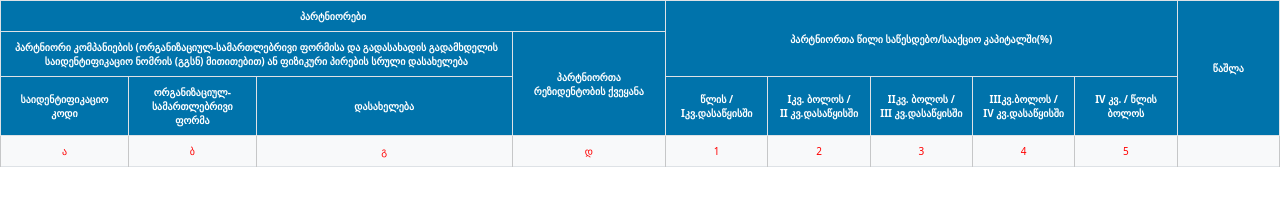
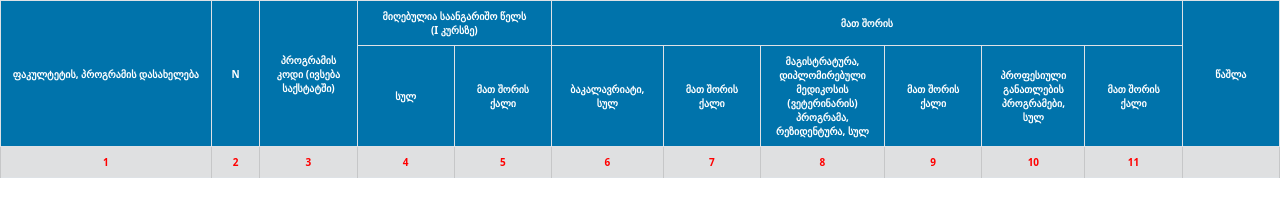
Before and after one commit to nikolozi2001/Testing-Project, a plain HTML site: page tables/university.html in a window 1280 px wide. Drawn offline with nearby package versions, Linux system fonts and the light colour scheme; files whose address does not match are found by name.

Commit message:
Add university component with data grid and summary table for student demographics

```diff
--- a/tables/university.html
+++ b/tables/university.html
@@ -9,68 +9,79 @@
 
 <body>
     <style>
-        #university tbody tr td.table-light {
+        #university thead tr td.table-light {
             color: red !important;
+            font-weight: bold !important;
+            background-color: #f8f9fa !important;
         }
 
-        .university-wliuri th {
+        .university-wliuri th,
+        .university-wliuri td {
             vertical-align: middle;
-            background-color: #0080be;
+            background-color: #0080be !important;
             color: #fff;
             font-size: 10px;
+            font-weight: bold;
         }
 
-        .university-wliuri td {
-            font-size: 10px;
+        .university-wliuri .table-active:nth-child(3) td:first-child,
+        .university_input_wliuri tr td:first-child {
+            width: 13%;
         }
 
-        .university-wliuri .table-active:nth-child(1) th:last-child {
-            width: 8%;
+        .university-wliuri .table-active:nth-child(3) td:nth-child(2),
+        .university_input_wliuri tr td:nth-child(2) {
+            width: 3%;
         }
 
-        .university-wliuri .table-active:nth-child(3) th:first-child,
-        .sawarmo_input_wliuri tr td:first-child {
-            width: 10%;
+        .university-wliuri .table-active:nth-child(3) td:nth-child(3),
+        .university_input_wliuri tr td:nth-child(3) {
+            width: 6%;
         }
 
-        .university-wliuri .table-active:nth-child(3) th:nth-child(2),
-        .sawarmo_input_wliuri tr td:nth-child(2) {
-            width: 10%;
+        .university-wliuri .table-active:nth-child(3) td:nth-child(4),
+        .university_input_wliuri tr td:nth-child(4) {
+            width: 6%;
         }
 
-        .university-wliuri .table-active:nth-child(3) th:nth-child(3),
-        .sawarmo_input_wliuri tr td:nth-child(3) {
-            width: 20%;
+        .university-wliuri .table-active:nth-child(3) td:nth-child(5),
+        .university_input_wliuri tr td:nth-child(5) {
+            width: 6%;
         }
 
-        .university-wliuri .table-active:nth-child(2) th:nth-child(2),
-        .sawarmo_input_wliuri tr td:nth-child(4) {
-            width: 12%;
+        .university-wliuri .table-active:nth-child(3) td:nth-child(6),
+        .university_input_wliuri tr td:nth-child(6) {
+            width: 6%;
         }
 
-        .university-wliuri .table-active:nth-child(3) th:nth-child(4),
-        .sawarmo_input_wliuri tr td:nth-child(5) {
-            width: 8%;
+        .university-wliuri .table-active:nth-child(3) td:nth-child(7),
+        .university_input_wliuri tr td:nth-child(7) {
+            width: 6%;
         }
 
-        .university-wliuri .table-active:nth-child(3) th:nth-child(5),
-        .sawarmo_input_wliuri tr td:nth-child(6) {
-            width: 8%;
+        .university-wliuri .table-active:nth-child(3) td:nth-child(8),
+        .university_input_wliuri tr td:nth-child(8) {
+            width: 6%;
         }
 
-        .university-wliuri .table-active:nth-child(3) th:nth-child(6),
-        .sawarmo_input_wliuri tr td:nth-child(7) {
-            width: 8%;
+        .university-wliuri .table-active:nth-child(3) td:nth-child(9),
+        .university_input_wliuri tr td:nth-child(9) {
+            width: 6%;
         }
 
-        .university-wliuri .table-active:nth-child(3) th:nth-child(7),
-        .sawarmo_input_wliuri tr td:nth-child(8) {
-            width: 8%;
+        .university-wliuri .table-active:nth-child(3) td:nth-child(10),
+        .university_input_wliuri tr td:nth-child(10) {
+            width: 6%;
         }
 
-        .university-wliuri .table-active:nth-child(3) th:nth-child(8),
-        .sawarmo_input_wliuri tr td:nth-child(9) {
-            width: 8%;
+        .university-wliuri .table-active:nth-child(3) td:nth-child(11),
+        .university_input_wliuri tr td:nth-child(11) {
+            width: 6%;
+        }
+
+        .university-wliuri .table-active:nth-child(3) td:nth-child(12),
+        .university_input_wliuri tr td:nth-child(12) {
+            width: 6%;
         }
     </style>
 
@@ -81,46 +92,39 @@
         <table id="university" class="university-wliuri table table-bordered text-center">
             <thead>
                 <tr class="table-active">
-                    <th colspan="4">პარტნიორები</th>
-                    <th colspan="5" rowspan="2">
-                        პარტნიორთა წილი საწესდებო/სააქციო კაპიტალში(%)
-                    </th>
-                    <th rowspan="3">წაშლა</th>
+                    <th rowspan="2">ფაკულტეტის, პროგრამის დასახელება</th>
+                    <th rowspan="2">N</th>
+                    <th rowspan="2">პროგრამის კოდი (ივსება საქსტატში)</th>
+                    <th colspan="2">მიღებულია საანგარიშო წელს <br> (I კურსზე)</th>
+                    <th colspan="6">მათ შორის</th>
+                    <th rowspan="2">წაშლა</th>
                 </tr>
                 <tr class="table-active">
-                    <th colspan="3">
-                        პარტნიორი კომპანიების (ორგანიზაციულ-სამართლებრივი ფორმისა და გადასახადის გადამხდელის
-                        საიდენტიფიკაციო ნომრის (გგსნ) მითითებით) ან ფიზიკური პირების სრული დასახელება
-                    </th>
-                    <th rowspan="2">პარტნიორთა რეზიდენტობის ქვეყანა</th>
+                    <td>სულ</td>
+                    <td>მათ შორის ქალი</td>
+                    <td>ბაკალავრიატი, სულ</td>
+                    <td>მათ შორის ქალი</td>
+                    <td>მაგისტრატურა, დიპლომირებული მედიკოსის (ვეტერინარის) პროგრამა, რეზიდენტურა,
+                        სულ</td>
+                    <td>მათ შორის ქალი</td>
+                    <td>პროფესიული განათლების პროგრამები, სულ</td>
+                    <td>მათ შორის ქალი</td>
                 </tr>
                 <tr class="table-active">
-                    <th>საიდენტიფიკაციო კოდი</th>
-                    <th>ორგანიზაციულ-<br>სამართლებრივი ფორმა</th>
-                    <th>დასახელება</th>
-                    <th>წლის / Iკვ.დასაწყისში</th>
-                    <th>Iკვ. ბოლოს /<br> II კვ.დასაწყისში</th>
-                    <th>IIკვ. ბოლოს /<br> III კვ.დასაწყისში</th>
-                    <th>IIIკვ.ბოლოს / <br>IV კვ.დასაწყისში </th>
-                    <th>IV კვ. / წლის ბოლოს</th>
-                </tr>
-            </thead>
-            <tbody>
-                <tr>
-                    <td class="table-light">ა</td>
-                    <td class="table-light">ბ</td>
-                    <td class="table-light">გ</td>
-                    <td class="table-light">დ</td>
                     <td class="table-light">1</td>
                     <td class="table-light">2</td>
                     <td class="table-light">3</td>
                     <td class="table-light">4</td>
                     <td class="table-light">5</td>
-                    <td class="table-light">
-
-                    </td>
+                    <td class="table-light">6</td>
+                    <td class="table-light">7</td>
+                    <td class="table-light">8</td>
+                    <td class="table-light">9</td>
+                    <td class="table-light">10</td>
+                    <td class="table-light">11</td>
+                    <td class="table-light"></td>
                 </tr>
-            </tbody>
+            </thead>
         </table>
     </div>
 
```
Also changed, not shown: saved_codes.js (+33 -0 lines), university.js (added, +12 -0 lines), 2 other files.
